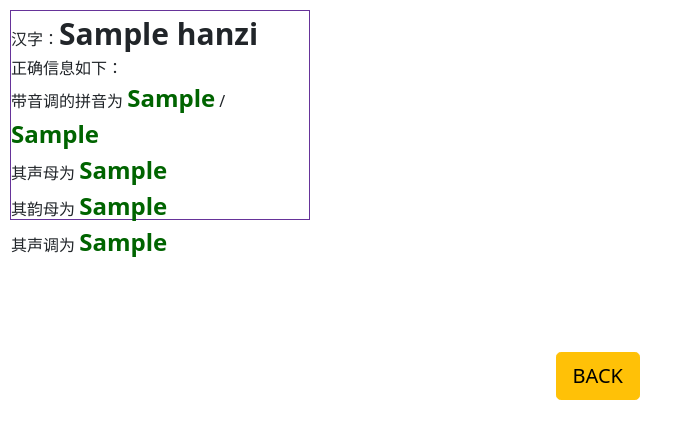
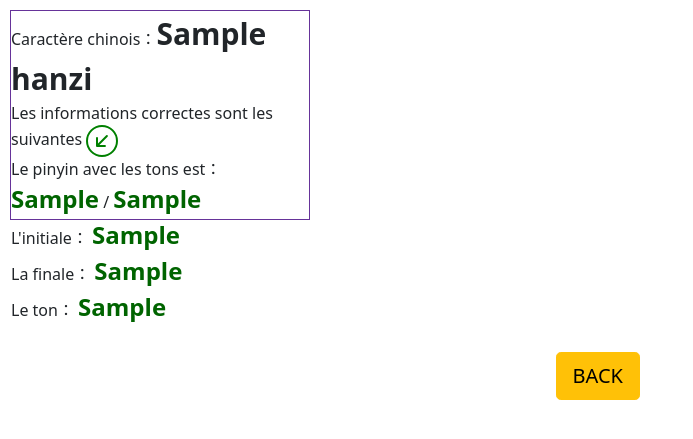
Before and after one commit to Hefr-y/pinyinALAO, a Django app: template pinyinALAO/templates/t_myapp/HSKpinyin/pinyinAffi.html in a window 1280 px wide. Shown: the top 439 px of the page, without its empty margins (0-693 px from the left). Run offline with Django 3.2, Linux system fonts and the light colour scheme; the template is opened without the code that fills it: most values are stand-ins (such as "Sample title", 1, 10 or a date in 2020); some libraries are stand-ins or nearby versions.

Commit message:
(QIU)info francais dans pinyinAffi.html

```diff
--- a/pinyinALAO/templates/base.html
+++ b/pinyinALAO/templates/base.html
@@ -29,7 +29,7 @@
 
 <nav class="navbar navbar-expand-lg navbar-dark bg-dark">
   <div class="container-fluid">
-    <a class="navbar-brand" href="#">Nihao HanZi!</a>
+    <a class="navbar-brand" href="{% url 'home' %}">Nihao HanZi!</a>
     <button class="navbar-toggler" type="button" data-bs-toggle="collapse" data-bs-target="#navbarColor02" aria-controls="navbarColor02" aria-expanded="false" aria-label="Toggle navigation">
       <span class="navbar-toggler-icon"></span>
     </button>
--- a/pinyinALAO/templates/t_myapp/HSKpinyin/pinyinAffi.html
+++ b/pinyinALAO/templates/t_myapp/HSKpinyin/pinyinAffi.html
@@ -16,15 +16,22 @@
     <div class="display-inline">
         <!-- 正确的拼音信息 -->
         <div class="div-dic">
-            汉字：<font style="font-size:30px;font-weight:bolder;">{{hanzi}}</font><br/>
-            正确信息如下：<br/>
-            带音调的拼音为 <font style="font-size: 24px;font-weight: bold;color: darkgreen;">{{pyinfo.pyAvecTone}}</font>
+            Caractère chinois：<font style="font-size:30px;font-weight:bolder;">{{hanzi}}</font><br/>
+            Les informations correctes sont les suivantes
+
+            <!-- 指向左下的箭头 -->
+            <!-- flèche pointant vers le bas à gauche -->
+            <svg xmlns="http://www.w3.org/2000/svg" width="32" height="32" fill="green" class="bi bi-arrow-down-left-circle" viewBox="0 0 16 16">
+                <path fill-rule="evenodd" d="M1 8a7 7 0 1 0 14 0A7 7 0 0 0 1 8zm15 0A8 8 0 1 1 0 8a8 8 0 0 1 16 0zm-5.904-2.854a.5.5 0 1 1 .707.708L6.707 9.95h2.768a.5.5 0 1 1 0 1H5.5a.5.5 0 0 1-.5-.5V6.475a.5.5 0 1 1 1 0v2.768l4.096-4.097z"/>
+            </svg>
+
+            <br/>Le pinyin avec les tons est： <font style="font-size: 24px;font-weight: bold;color: darkgreen;">{{pyinfo.pyAvecTone}}</font>
                         /
                         <font style="font-size: 24px;font-weight: bold;color: darkgreen;">{{pyinfo.pySansTone}}</font>
                         <br/>
-            其声母为 <font style="font-size: 24px;font-weight: bold;color: darkgreen;">{{pyinfo.initial_corr}}</font><br/>
-            其韵母为 <font style="font-size: 24px;font-weight: bold;color: darkgreen;">{{pyinfo.final_corr}}</font><br/>
-            其声调为 <font style="font-size: 24px;font-weight: bold;color: darkgreen;">{{pyinfo.tone_corr}}</font><br/>
+            L'initiale： <font style="font-size: 24px;font-weight: bold;color: darkgreen;">{{pyinfo.initial_corr}}</font><br/>
+            La finale： <font style="font-size: 24px;font-weight: bold;color: darkgreen;">{{pyinfo.final_corr}}</font><br/>
+            Le ton： <font style="font-size: 24px;font-weight: bold;color: darkgreen;">{{pyinfo.tone_corr}}</font><br/>
         </div>
 
         {% comment %} <p>{{hanzi}} :{{ pyinfo }} </p> {% endcomment %}
--- a/pinyinALAO/templates/t_myapp/Homepage/home.html
+++ b/pinyinALAO/templates/t_myapp/Homepage/home.html
@@ -81,7 +81,7 @@
 					<h6 class="sub-title mb-2">SUIVRE LES MEILLEURS COURS DU MONDE</h6>
 					<h2 class="banner-title mb-5">Apprenez avec nous</h2>
 
-					<a href="#" class="btn btn-lg mt-2 banner-btn">Commencer</a>
+					<a href="{% url 'pinyinDict' %}" class="btn btn-lg mt-2 banner-btn">Commencer</a>
 				</div><!-- /.banner-texts -->
 			</div><!-- /.container -->
 		</div><!-- /.section-padding -->
```
